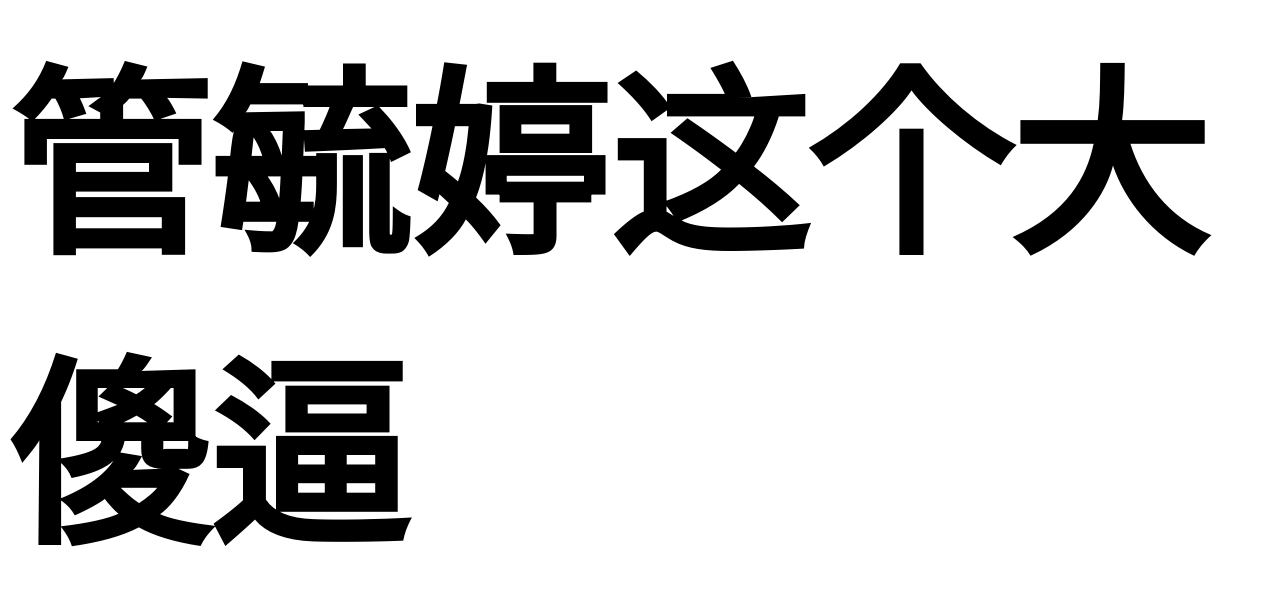
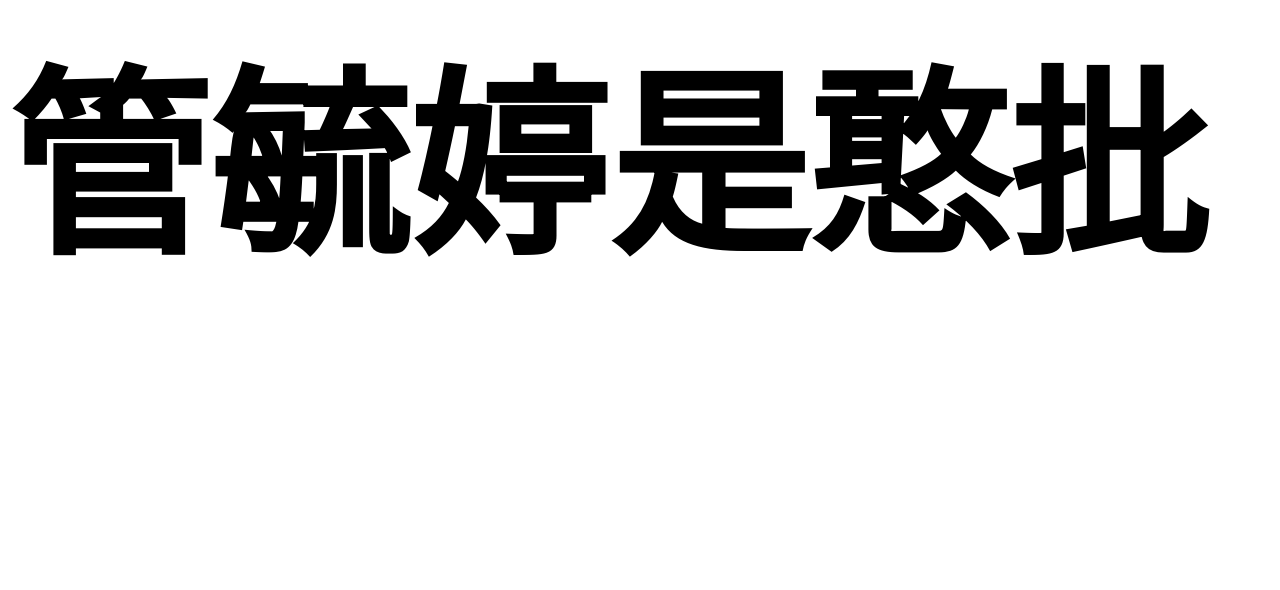
Before and after one commit to icanfeelu/chaizhou.github.io, a plain HTML site: page index.html in a window 1280 px wide. Shown: the part 127-717 px from the top of the page. Drawn offline with Linux system fonts and the light colour scheme.

Commit message:
Update index.html

```diff
--- a/index.html
+++ b/index.html
@@ -6,7 +6,7 @@
 </head>
 <body>
 <h1 class="textCen">
-    管毓婷这个大傻逼
+    管毓婷是憨批
 </h1>
 
 </body>
```
